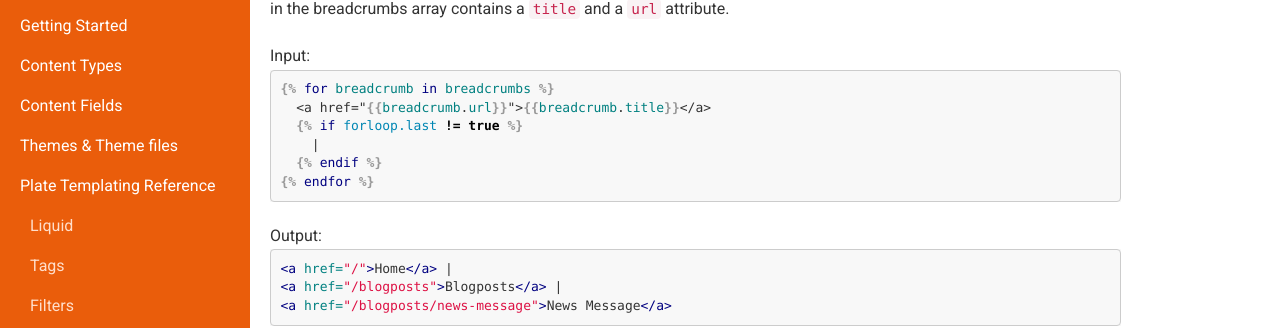
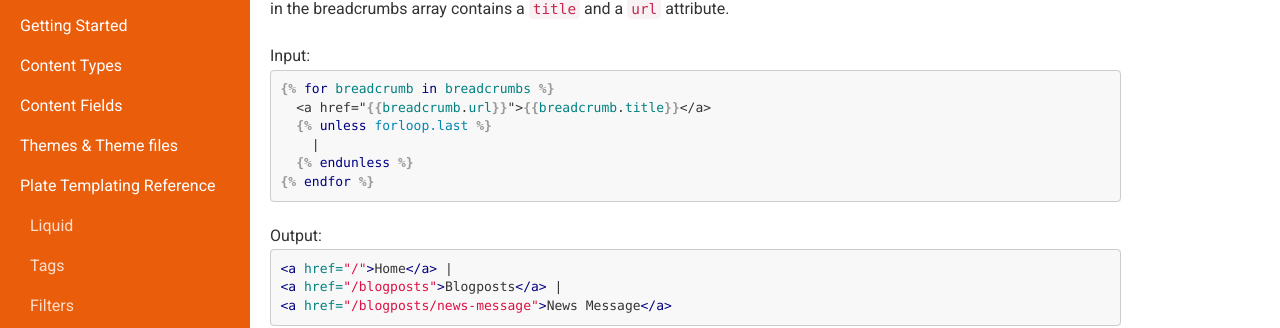
Before and after one commit to platehub/platehub.github.io, a Jekyll site: the page built from docs/templating-reference/objects.md, in a window 1280 px wide and 900 px high, scrolled down 1368 px. Shown: the part 142-470 px from the top of the window. Built offline with Jekyll 4.4.1, drawn with Linux system fonts in a browser that asks for light colours; nearby versions of some CDN libraries.

Commit message:
changes breadcrumbs

````diff
--- a/docs/templating-reference/objects.md
+++ b/docs/templating-reference/objects.md
@@ -74,9 +74,9 @@ Breadcrumbs allow the developer to show where a post is relative to the root. It
 ```liquid
 {% raw %}{% for breadcrumb in breadcrumbs %}
   <a href="{{breadcrumb.url}}">{{breadcrumb.title}}</a>
-  {% if forloop.last != true %}
+  {% unless forloop.last %}
     |
-  {% endif %}
+  {% endunless %}
 {% endfor %}{% endraw %}
 ```
 
````
